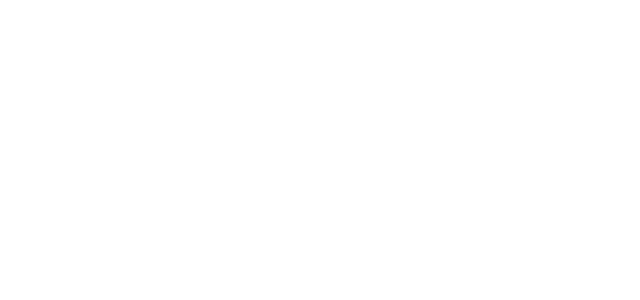
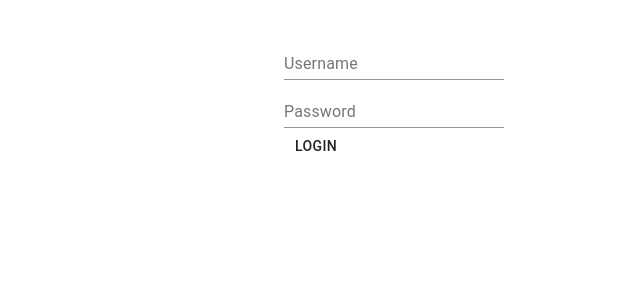
Before and after one commit to JanRiefling/consilBoard, a React (Create React App) app in the folder consilboard-frontend/: page /login in a window 1280 px wide. Shown: the top 300 px of the page, without its empty margins (246-886 px from the left). Built offline with nearby package versions, Linux system fonts and the light colour scheme.

Commit message:
Add Login Frontend

```diff
--- a/consilboard-frontend/package.json
+++ b/consilboard-frontend/package.json
@@ -30,5 +30,10 @@
       "last 1 firefox version",
       "last 1 safari version"
     ]
+  },
+  "devDependencies": {
+    "@material-ui/core": "^4.11.0",
+    "jwt-decode": "^2.2.0",
+    "react-router-dom": "^5.2.0"
   }
 }
--- a/consilboard-frontend/src/App.js
+++ b/consilboard-frontend/src/App.js
@@ -1,11 +1,46 @@
-import React from 'react';
-import './App.css';
+import React, { useContext, useEffect } from 'react';
+import { BrowserRouter, Switch, Route } from 'react-router-dom';
+import IdeaOverview from './pages/IdeaOverview';
+import IdeaDetails from './pages/IdeaDetails';
+import IdeaProvider from './context/idea/IdeaContextProvider';
+import LoginPage from './pages/LoginPage';
+import UserContextProvider, {
+    LOGIN_SUCCESS,
+} from './context/user/UserContextProvider';
+import PrivateRoute from './pages/PrivateRoute';
+import PlanningAppBar from './components/PlanningAppBar/PlanningAppBar';
+import { UserDispatchContext } from './context/user/UserContext';
+import { getDecodedJWTToken, isJWTTokenValid } from './utils/jwt-utils';
+import { Container } from '@material-ui/core';
+
+function Navigation() {
+    const dispatch = useContext(UserDispatchContext);
+
+    useEffect(() => {
+        if (isJWTTokenValid()) {
+            dispatch({ type: LOGIN_SUCCESS, payload: getDecodedJWTToken() });
+        }
+    }, [dispatch]);
+
+    return (
+        <BrowserRouter>
+            <Container maxWidth={'md'} component="main">
+                <Switch>
+                    <Route path="/login" exact>
+                        <LoginPage />
+                    </Route>
+                </Switch>
+            </Container>
+        </BrowserRouter>
+    );
+}
 
 function App() {
-  return (
-    <div className="App">
-    </div>
-  );
+    return (
+        <UserContextProvider>
+                <Navigation />
+        </UserContextProvider>
+    );
 }
 
 export default App;
--- /dev/null
+++ b/consilboard-frontend/src/context/user/UserContext.js
@@ -0,0 +1,5 @@
+
+import { createContext } from 'react';
+
+export const UserStateContext = createContext({});
+export const UserDispatchContext = createContext({});
--- /dev/null
+++ b/consilboard-frontend/src/context/user/UserContextProvider.js
@@ -0,0 +1,44 @@
+import { UserDispatchContext, UserStateContext } from './UserContext';
+import React, { useReducer } from 'react';
+
+export const LOGIN = 'LOGIN';
+export const LOGIN_SUCCESS = 'LOGIN_SUCCESS';
+export const LOGIN_FAILED = 'LOGIN_FAILED';
+
+export const LOGOUT = 'LOGOUT';
+const initialState = {
+    authStatus: undefined,
+};
+
+function reducer(state, action) {
+    switch (action.type) {
+        case LOGIN:
+            return { ...state, authStatus: 'PENDING' };
+        case LOGIN_SUCCESS:
+            return {
+                ...state,
+                authStatus: 'SUCCESS',
+                userData: action.payload,
+            };
+        case LOGIN_FAILED:
+            return { ...state, authStatus: 'FAILED' };
+        case LOGOUT:
+            return { ...initialState };
+        default:
+            return state;
+    }
+}
+
+function UserContextProvider({ children }) {
+    const [state, dispatch] = useReducer(reducer, initialState);
+
+    return (
+        <UserStateContext.Provider value={state}>
+            <UserDispatchContext.Provider value={dispatch}>
+                {children}
+            </UserDispatchContext.Provider>
+        </UserStateContext.Provider>
+    );
+}
+
+export default UserContextProvider;
--- /dev/null
+++ b/consilboard-frontend/src/pages/LoginPage.js
@@ -0,0 +1,80 @@
+import React, { useContext, useState } from 'react';
+import TextField from '@material-ui/core/TextField';
+import Button from '@material-ui/core/Button';
+import {
+    UserDispatchContext,
+    UserStateContext,
+} from '../context/user/UserContext';
+import {
+    LOGIN,
+    LOGIN_FAILED,
+    LOGIN_SUCCESS,
+} from '../context/user/UserContextProvider';
+import { performLogin } from '../utils/auth-utils';
+import { Redirect } from 'react-router-dom';
+import { getDecodedJWTToken, setJWTToken } from '../utils/jwt-utils';
+import { Grid, makeStyles } from '@material-ui/core';
+
+const useStyles = makeStyles((theme) => ({
+    gridContainer: {
+        paddingTop: theme.spacing(4),
+    },
+}));
+
+function LoginPage() {
+    const [username, setUsername] = useState('');
+    const [password, setPassword] = useState('');
+
+    const dispatch = useContext(UserDispatchContext);
+
+    const classes = useStyles();
+
+    function login() {
+        dispatch({ type: LOGIN });
+        performLogin(username, password)
+            .then((data) => {
+                setJWTToken(data);
+                const userData = getDecodedJWTToken();
+                dispatch({ type: LOGIN_SUCCESS, payload: userData });
+            })
+            .catch(() => {
+                dispatch({ type: LOGIN_FAILED });
+            });
+    }
+
+    const { authStatus } = useContext(UserStateContext);
+    if (authStatus === 'SUCCESS') {
+        return <Redirect to={'/'} />;
+    }
+
+    return (
+        <Grid
+            className={classes.gridContainer}
+            container
+            alignContent="center"
+            justify="center"
+        >
+            <Grid item>
+                <div>
+                    <TextField
+                        label="Username"
+                        type="text"
+                        value={username}
+                        onChange={(event) => setUsername(event.target.value)}
+                    />
+                </div>
+                <div>
+                    <TextField
+                        label="Password"
+                        type="password"
+                        value={password}
+                        onChange={(event) => setPassword(event.target.value)}
+                    />
+                </div>
+                <Button onClick={login}>Login</Button>
+            </Grid>
+        </Grid>
+    );
+}
+
+export default LoginPage;
--- /dev/null
+++ b/consilboard-frontend/src/pages/PrivateRoute.js
@@ -0,0 +1,41 @@
+import React, { useContext, useEffect } from 'react';
+import { Redirect, Route } from 'react-router-dom';
+import {
+    UserDispatchContext,
+    UserStateContext,
+} from '../context/user/UserContext';
+import { LOGOUT } from '../context/user/UserContextProvider';
+import { removeJWTToken } from '../utils/jwt-utils';
+
+function PrivateRoute({ component: Component, ...rest }) {
+    const { authStatus, userData } = useContext(UserStateContext);
+    const dispatch = useContext(UserDispatchContext);
+    useEffect(() => {
+        if (
+            authStatus === 'SUCCESS' &&
+            new Date().getTime() / 1000 >= userData.exp
+        ) {
+            removeJWTToken();
+            dispatch({ type: LOGOUT });
+        }
+    });
+
+    return (
+        <Route
+            {...rest}
+            render={(props) => {
+                if (authStatus !== 'SUCCESS') {
+                    return <Redirect to={'/login'} />;
+                }
+
+                if (new Date().getTime() / 1000 >= userData.exp) {
+                    return <Redirect to={'/login'} />;
+                }
+
+                return <Component {...props} />;
+            }}
+        />
+    );
+}
+
+export default PrivateRoute;
--- /dev/null
+++ b/consilboard-frontend/src/utils/auth-utils.js
@@ -0,0 +1,16 @@
+
+export async function performLogin(username, password) {
+    const response = await fetch('/auth/login', {
+        method: 'POST',
+        headers: {
+            'Content-Type': 'application/json',
+        },
+        body: JSON.stringify({ username, password }),
+    });
+
+    if (response.status !== 200) {
+        throw new Error(`failed to login: ${response.statusText}`);
+    }
+
+    return await response.text();
+}
--- /dev/null
+++ b/consilboard-frontend/src/utils/jwt-utils.js
@@ -0,0 +1,31 @@
+const jwtDecode = require('jwt-decode');
+
+const key = 'planning-user-token';
+
+export function getJWTToken() {
+    return localStorage.getItem(key);
+}
+
+export function removeJWTToken() {
+    return localStorage.removeItem(key);
+}
+
+export function setJWTToken(token) {
+    return localStorage.setItem(key, token);
+}
+
+export function isJWTTokenValid() {
+    const jwtToken = getJWTToken();
+    if (!jwtToken) {
+        return false;
+    }
+    const decodedToken = getDecodedJWTToken();
+    return new Date().getTime() / 1000 < decodedToken.exp;
+}
+
+export function getDecodedJWTToken() {
+    const jwtToken = getJWTToken();
+    const decodedToken = jwtDecode(jwtToken);
+    console.log(decodedToken);
+    return decodedToken;
+}
```
Also changed, not shown: 1 other file (tests, documents, lock files or other folders).
